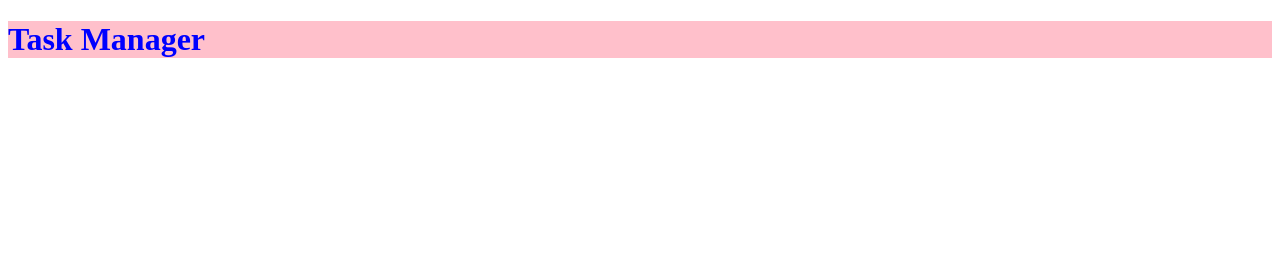
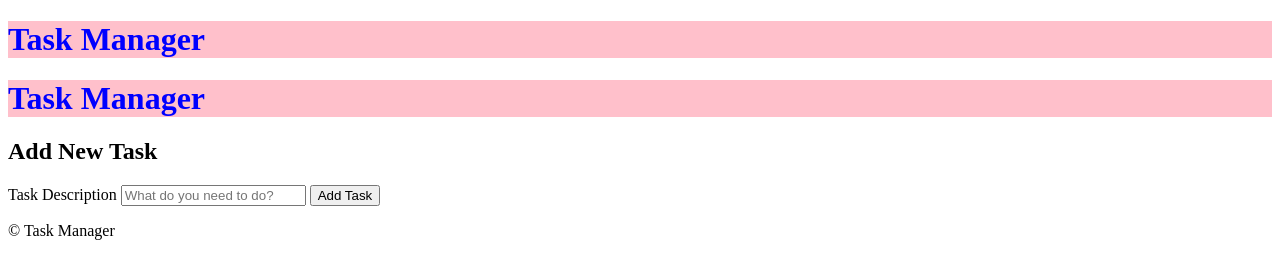
Before and after one commit to lidya7119-lgtm/task-manager, a plain HTML site: page index.html in a window 1280 px wide. Drawn offline with Linux system fonts and the light colour scheme; files that its build step writes are made by us from their sources.

Commit message:
feat(html): implement atomic task input form structure

```diff
--- a/index.html
+++ b/index.html
@@ -8,5 +8,53 @@
 </head>
 <body>
    <h1>Task Manager</h1>
+   <!DOCTYPE html>
+<html lang="en">
+<head>
+    <meta charset="UTF-8">
+    <meta name="viewport" content="width=device-width, initial-scale=1.0">
+    <title>My Task Manager</title>
+    <!-- Link to your CSS files (will be empty for now) -->
+    <link rel="stylesheet" href="css/reset.css">
+    <link rel="stylesheet" href="css/style.css">
+</head>
+<body>
+    <header>
+        <div class="container">
+            <h1>Task Manager</h1>
+            <!-- Theme toggle will be added later -->
+        </div>
+    </header>
+
+    <main class="container">
+        <section id="task-input">
+            <h2>Add New Task</h2>
+            <form aria-labelledby="task-input-heading">
+                <label for="task-text" class="sr-only">Task Description</label>
+                <input type="text" id="task-text" placeholder="What do you need to do?" required aria-required="true">
+                <button type="submit">Add Task</button>
+            </form>
+        </section>
+
+        <!-- Task list will be added later -->
+        <!-- <section id="task-list">
+            <h2>Your Tasks</h2>
+            <ul>
+
+            </ul>
+        </section> -->
+    </main>
+
+    <footer>
+        <div class="container">
+            <p>&copy; <span id="current-year"></span> Task Manager</p>
+        </div>
+    </footer>
+
+    <!-- Link to your JavaScript file (will be empty for now) -->
+    <script src="js/script.js"></script>
 </body>
 </html>
+
+</body>
+</html>
```
